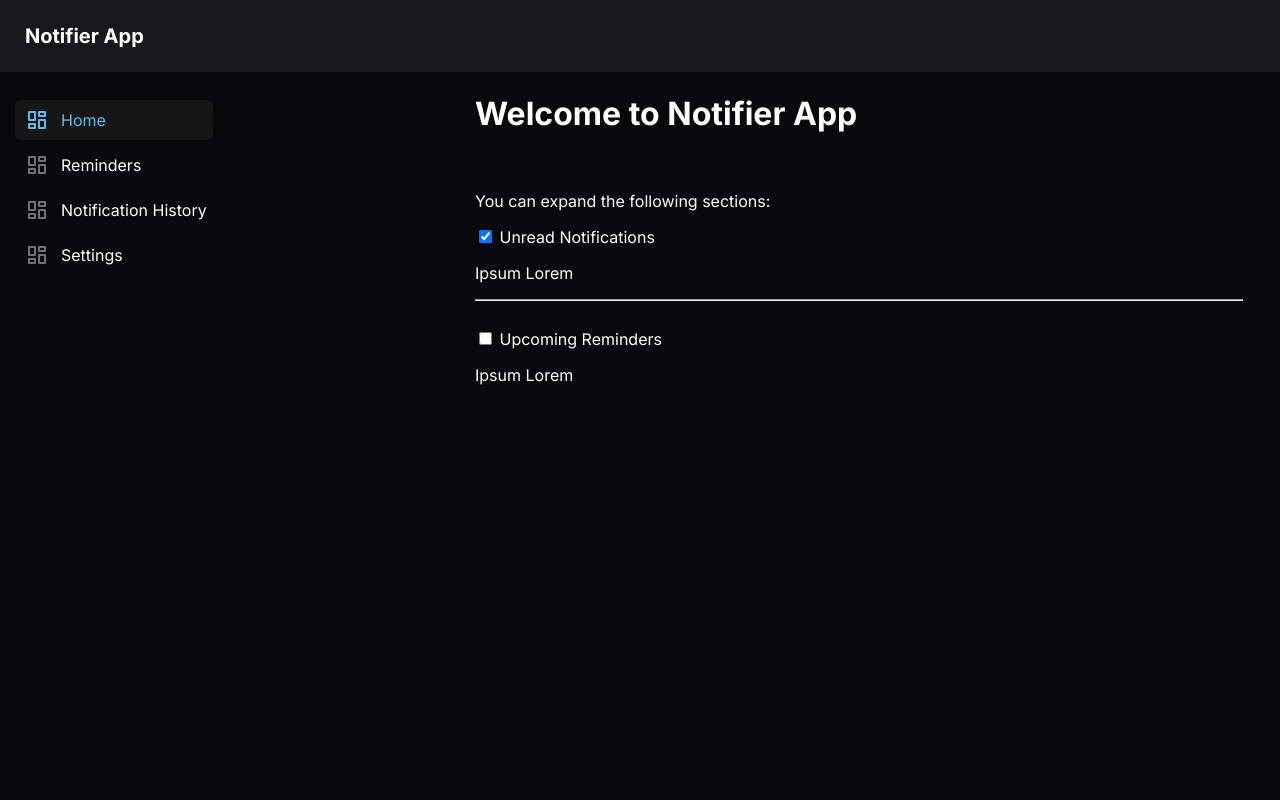
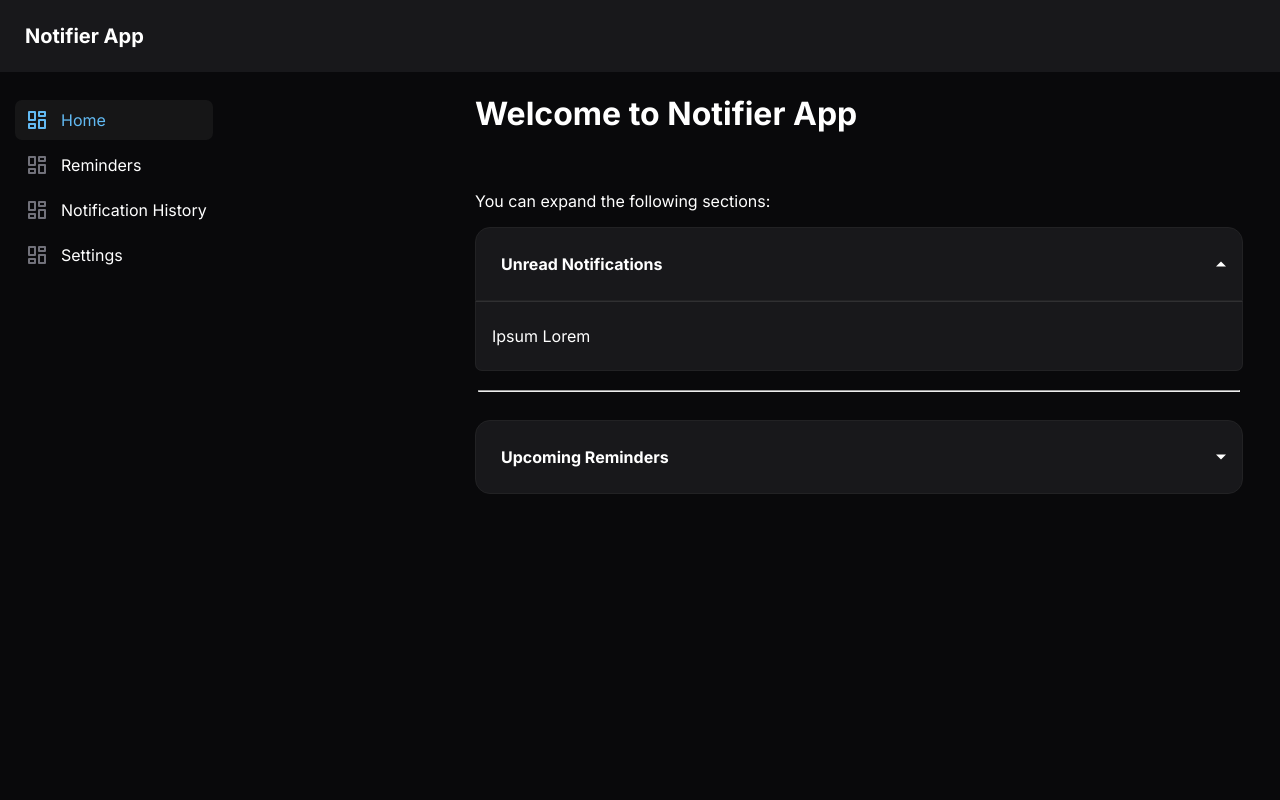
Before and after one commit to Rajdave69/techfest-notifier-app, a Flask app: page / in a window 1280 px wide. Run offline with Flask 3, Linux system fonts and the light colour scheme.

Commit message:
add css for collapsible

```diff
--- a/gui/static/homepage.css
+++ b/gui/static/homepage.css
@@ -155,6 +155,120 @@ html, body { margin: 0; padding: 0; }
   font-size: small;
 }
 
+
+#page-content #content {
+  overflow-y: scroll;
+  height: 100%;
+
+  /*Hide Scrollbar */
+  -ms-overflow-style: none;  /* Internet Explorer 10+ */
+  scrollbar-width: none;  /* Firefox */
+}
+
+#page-content p {
+  font-size: 16px;
+}
+
+#page-content hr {
+  width: 99%;
+  background-color: gray;
+}
+
+
+/*
+#
+#
+#   COLLAPSABLE BOX
+#
+#
+*/
+
+/* Wrap Collapsible */
+#page-content #content .wrap-collapsible {
+  margin-bottom: 1.2rem;
+}
+
+/* Hide the Checkbox */
+#page-content #content input[type='checkbox'] {
+  display: none;
+}
+
+/* Label Toggle */
+#page-content #content .lbl-toggle {
+  display: block;
+  font-weight: bold;
+  padding: 1rem 1rem 1rem 25px;
+  background: #18181b;
+  cursor: pointer;
+  border-radius: 15px;
+  transition: all 0.25s ease-out;
+  position: relative; /* Add relative positioning */
+  height: 40px; /* Set the height */
+  line-height: 40px; /* Center the text vertically */
+
+  border: 1px #222224 solid;
+
+}
+
+#page-content #content .lbl-toggle:hover {
+  /*color: #7C5A0B;*/
+/*  TODO */
+}
+
+/* Arrow */
+.lbl-toggle::before {
+  content: ' ';
+  display: inline-block;
+  border-top: 5px solid currentColor; /* Point down */
+  border-right: 5px solid transparent;
+  border-left: 5px solid transparent;
+  vertical-align: middle;
+  margin-left: .7rem; /* Change to margin-left */
+  transition: transform .2s ease-out;
+  position: absolute; /* Position absolutely */
+  right: 1rem; /* Move to the right */
+  top: 50%;
+  transform: translateY(-50%); /* Center vertically */
+}
+
+/* Rotate the Arrow When Checked */
+#page-content #content .toggle:checked + .lbl-toggle::before {
+  transform: translateY(-50%) rotate(180deg); /* Point up */
+}
+
+/* Collapsible Content */
+#page-content #content .collapsible-content {
+  max-height: 0px;
+  overflow: hidden;
+  transition: max-height .10s ease-in-out;
+}
+
+#page-content #content .toggle:checked + .lbl-toggle + .collapsible-content {
+  max-height: 100vh;
+}
+
+#page-content #content .toggle:checked + .lbl-toggle {
+  border-bottom-right-radius: 0;
+  border-bottom-left-radius: 0;
+}
+
+#page-content #content .collapsible-content .content-inner {
+  background: #18181b;
+  border-top: 1px #303032 solid;
+  border-right: 1px #222224 solid;
+  border-left: 1px #222224 solid;
+  border-bottom: 1px #222224 solid;
+
+
+  border-bottom-left-radius: 7px;
+  border-bottom-right-radius: 7px;
+  padding: .5rem 1rem;
+}
+
+
+
+
+
 body {
   background-color: #09090b;
   font-family: "Inter", sans-serif;
```
Also changed, not shown: 1 other file.
